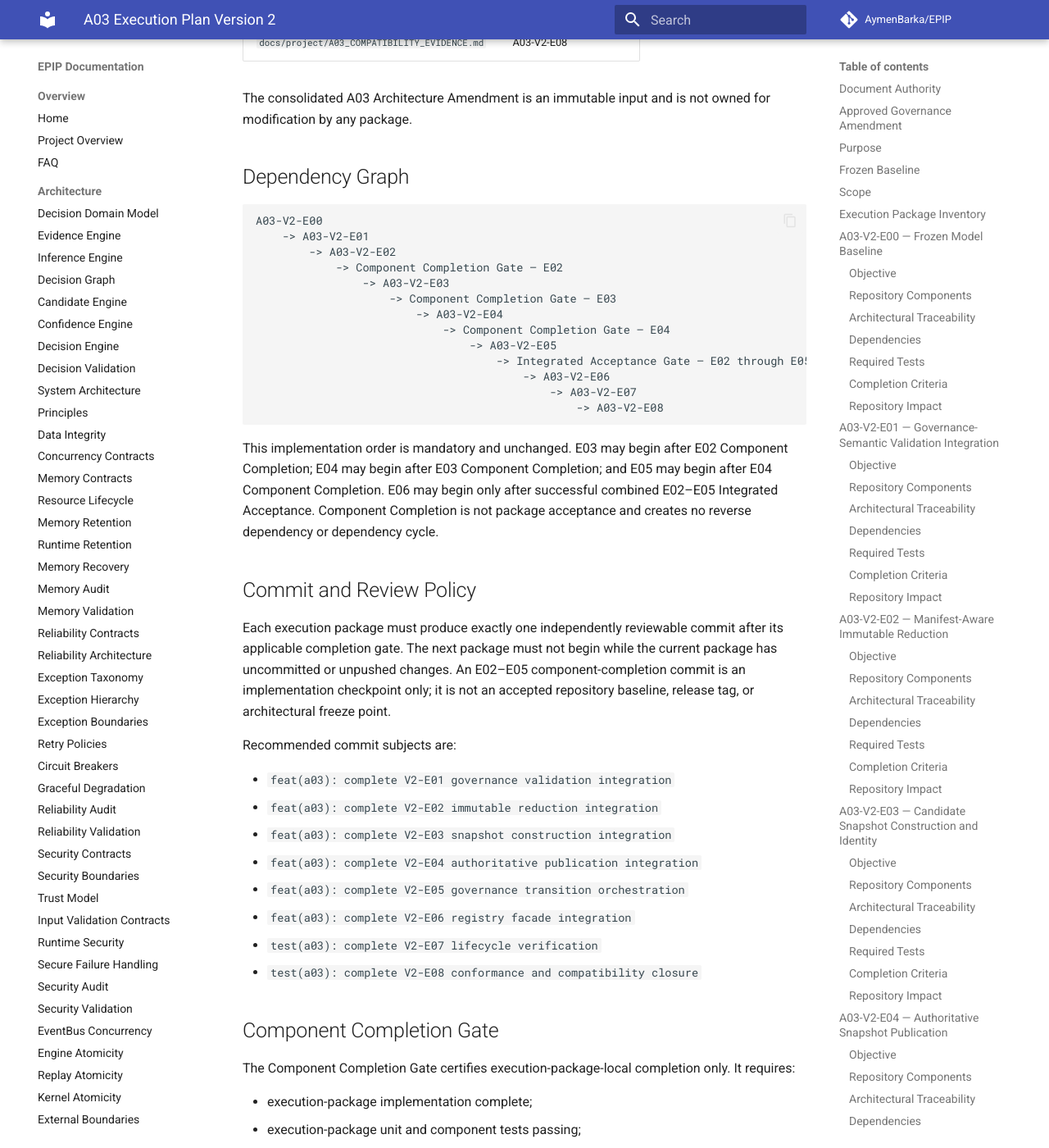
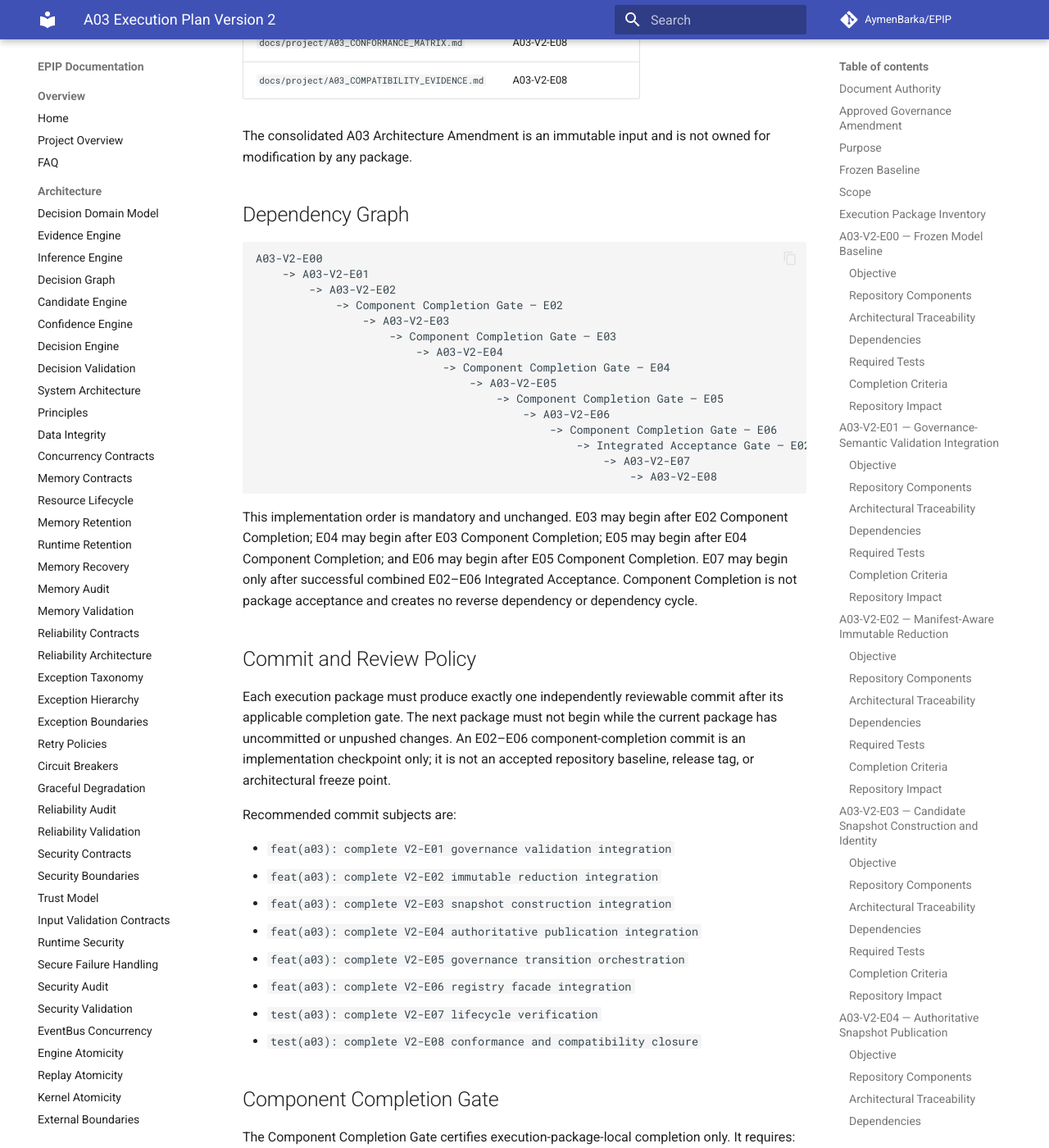
Before and after one commit to AymenBarka/EPIP, an MkDocs documentation site: the page built from docs/project/A03_EXECUTION_PLAN_V2.md, in a window 1280 px wide and 1400 px high, scrolled down 17611 px. Shown: the whole window at 82% size. Built offline with MkDocs 1.6.1 and Material for MkDocs 9.7.7, drawn with Linux system fonts in a browser that asks for light colours; comment, search, counter and statistics services are not loaded; some of the changed text lies outside the part shown.

Commit message:
docs(a03): amend Execution Plan V2 governance gates
- Remove E02–E05 / E06 governance dependency cycle
- Introduce E06 Component Completion before Integrated Acceptance
- Replace E02–E05 Integrated Acceptance with combined E02–E06 Integrated Acceptance
- Preserve architecture, package ownership and execution order
- No production code changes

````diff
--- a/docs/project/A03_EXECUTION_PLAN_V2.md
+++ b/docs/project/A03_EXECUTION_PLAN_V2.md
@@ -6,7 +6,7 @@
 | Version | 2.0 |
 | Approval date | 2026-08-15 |
 | Git baseline | `2040e3e` |
-| Approved governance amendment | Completion and acceptance governance correction, 2026-08-15 |
+| Approved governance amendments | Completion and acceptance governance correction; E02–E06 integrated-acceptance dependency correction, 2026-08-15 |
 
 ## Document Authority
 
@@ -397,12 +397,12 @@
 - Failed operations have no partial observable state.
 - Coordinator unit and component tests, local quality gates, package coverage, and repository
   ownership checks pass.
-- Completion of E05 admits the combined E02–E05 Integrated Acceptance Gate.
+- Completion of E05 admits A03-V2-E06 implementation under the Component Completion Gate.
 
 ### Repository Impact
 
 Modify the coordinator and coordinator tests only. Commit after Component Completion; acceptance,
-baselining, tagging, and architectural freeze remain subject to the combined E02–E05 Integrated
+baselining, tagging, and architectural freeze remain subject to the combined E02–E06 Integrated
 Acceptance Gate.
 
 ## A03-V2-E06 — Public Registry Façade Integration
@@ -601,22 +601,25 @@
                         -> A03-V2-E04
                             -> Component Completion Gate — E04
                                 -> A03-V2-E05
-                                    -> Integrated Acceptance Gate — E02 through E05
+                                    -> Component Completion Gate — E05
                                         -> A03-V2-E06
-                                            -> A03-V2-E07
-                                                -> A03-V2-E08
+                                            -> Component Completion Gate — E06
+                                                -> Integrated Acceptance Gate — E02 through E06
+                                                    -> A03-V2-E07
+                                                        -> A03-V2-E08
 ```
 
 This implementation order is mandatory and unchanged. E03 may begin after E02 Component Completion;
-E04 may begin after E03 Component Completion; and E05 may begin after E04 Component Completion. E06
-may begin only after successful combined E02–E05 Integrated Acceptance. Component Completion is not
-package acceptance and creates no reverse dependency or dependency cycle.
+E04 may begin after E03 Component Completion; E05 may begin after E04 Component Completion; and E06
+may begin after E05 Component Completion. E07 may begin only after successful combined E02–E06
+Integrated Acceptance. Component Completion is not package acceptance and creates no reverse
+dependency or dependency cycle.
 
 ## Commit and Review Policy
 
 Each execution package must produce exactly one independently reviewable commit after its applicable
 completion gate. The next package must not begin while the current package has uncommitted or
-unpushed changes. An E02–E05 component-completion commit is an implementation checkpoint only; it is
+unpushed changes. An E02–E06 component-completion commit is an implementation checkpoint only; it is
 not an accepted repository baseline, release tag, or architectural freeze point.
 
 Recommended commit subjects are:
@@ -646,10 +649,10 @@
 It does not require repository-wide regression, repository-wide integration, downstream
 execution-package integration, or repository-wide acceptance.
 
-Successful E02, E03, and E04 Component Completion produces the status:
+Successful E02, E03, E04, E05, and E06 Component Completion produces the status:
 
 ```text
-COMPONENT COMPLETE — INTEGRATED ACCEPTANCE PENDING
+COMPONENT COMPLETE VERIFIED
 ```
 
 A package with this status shall not become a repository baseline, receive a release tag, be
@@ -658,8 +661,8 @@
 
 ## Integrated Acceptance Gate
 
-The combined E02–E05 Integrated Acceptance Gate runs only after E02, E03, E04, and E05 have
-completed their allocated implementation. It requires:
+The combined E02–E06 Integrated Acceptance Gate runs only after E02, E03, E04, E05, and E06 have
+completed their allocated implementation and passed their Component Completion Gates. It requires:
 
 - all dependent execution packages implemented;
 - the complete integration path established;
@@ -671,12 +674,13 @@
 - coverage maintained or improved;
 - `git diff --check` passing;
 - deterministic lifecycle demonstration;
+- complete Registry façade integration;
 - no compatibility shim;
 - no alternate execution path;
 - no responsibility leakage.
 
 Successful completion authorizes acceptance, repository baselining, release tagging, and use as an
-architectural freeze point for E02–E05. E06 may begin only after this gate succeeds.
+architectural freeze point for E02–E06. E07 may begin only after this gate succeeds.
 
 No TODO, placeholder, compatibility shim, speculative API, hidden authority, hidden state, external
 lookup, or future-package implementation is permitted.
````
